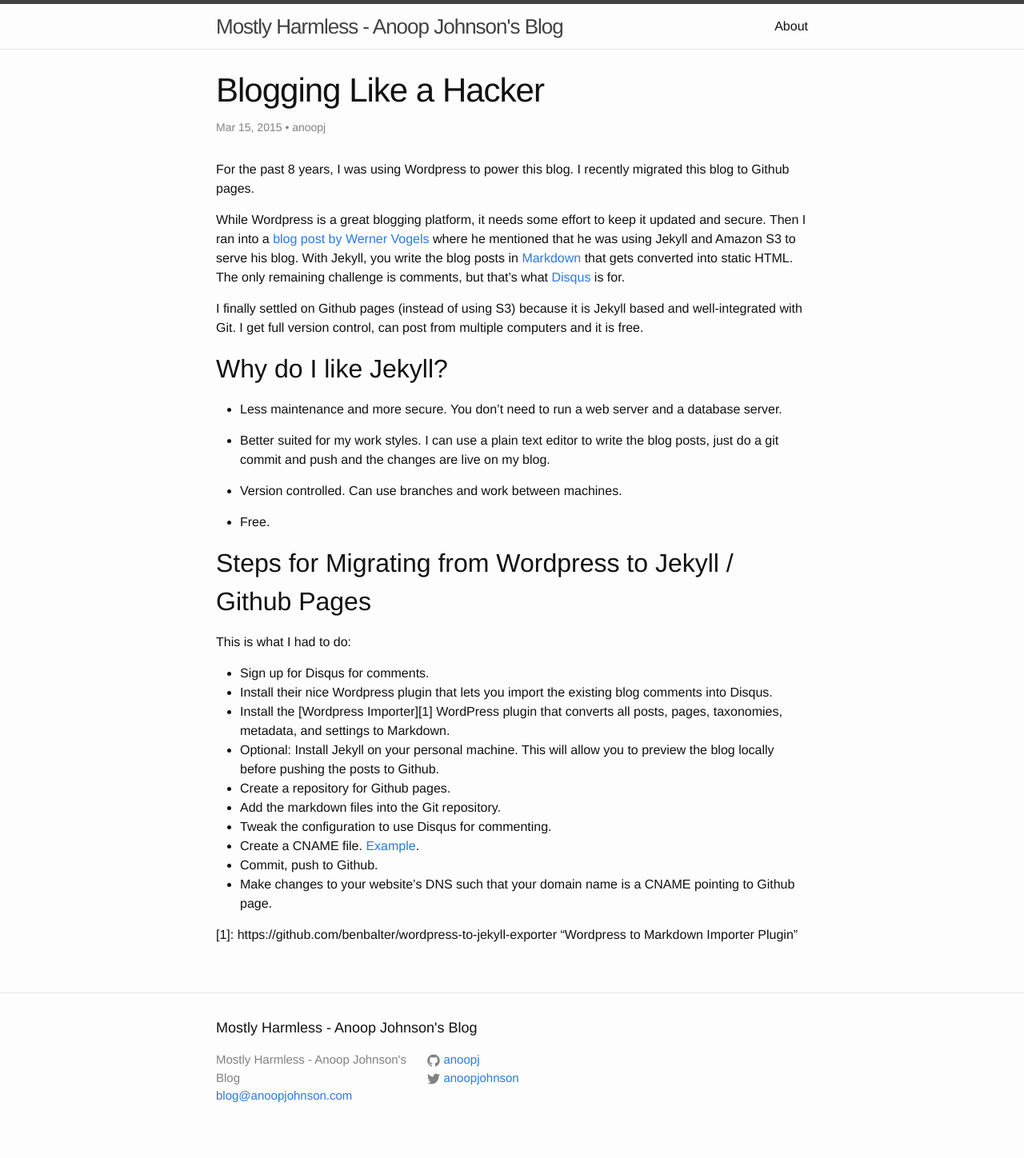
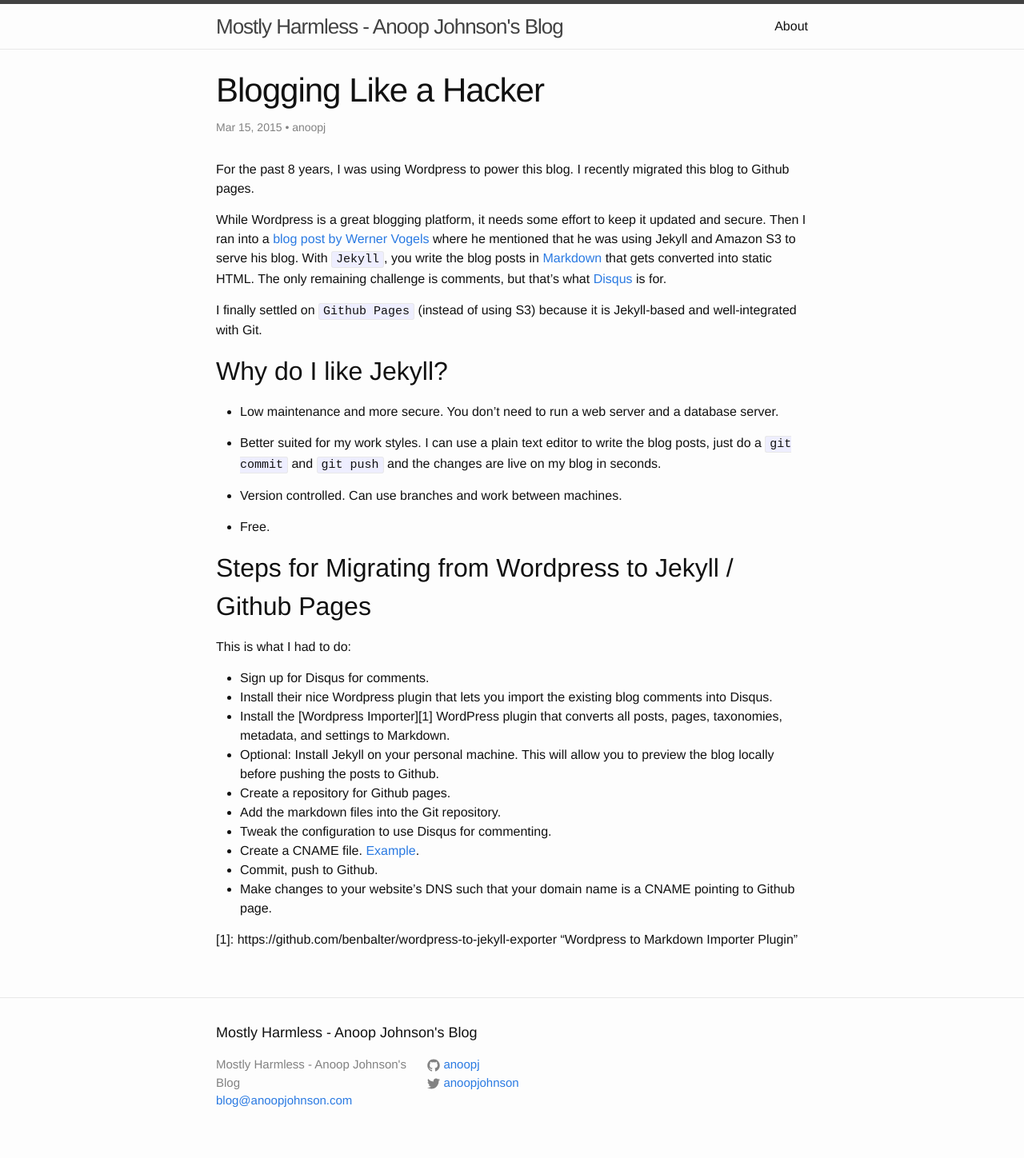
Before and after one commit to anoopj/anoopj.github.io, a Jekyll site: the page built from _posts/2015-03-15-blogging-like-a-hacker.md, in a window 1280 px wide. Shown: the whole page at 80% size. Built offline with Jekyll 4.4.1, drawn with Linux system fonts in a browser that asks for light colours; comment, search, counter and statistics services are not loaded.

Commit message:
minor tweak

```diff
--- a/_posts/2015-03-15-blogging-like-a-hacker.md
+++ b/_posts/2015-03-15-blogging-like-a-hacker.md
@@ -16,23 +16,22 @@ While Wordpress is a great blogging platform, it needs some effort to keep
 it updated and secure. Then I ran into a
 [blog post by Werner Vogels](http://www.allthingsdistributed.com/2011/08/Jekyll-amazon-s3.html)
 where he mentioned that he was using Jekyll and Amazon S3 to serve his
-blog. With Jekyll, you write the blog posts in
+blog. With `Jekyll`, you write the blog posts in
 [Markdown](http://en.wikipedia.org/wiki/Markdown) that gets converted into
 static HTML. The only remaining challenge is comments, but that's what
 [Disqus](http://www.disqus.com) is for.
 
-I finally settled on Github pages (instead of using S3) because it is
-Jekyll based and well-integrated with Git. I get full version control, can
-post from multiple computers and it is free.
+I finally settled on `Github Pages` (instead of using S3) because it is
+Jekyll-based and well-integrated with Git.
 
 ## Why do I like Jekyll?
 
-* Less maintenance and more secure. You don't need to run a web server and a
+* Low maintenance and more secure. You don't need to run a web server and a
 database server.
 
 * Better suited for my work styles. I can use a plain text editor to write
-the blog posts, just do a git commit and push and the changes are live on
-my blog.
+the blog posts, just do a `git commit` and `git push` and the changes are live on
+my blog in seconds.
 
 * Version controlled. Can use branches and work between machines.
 
```
